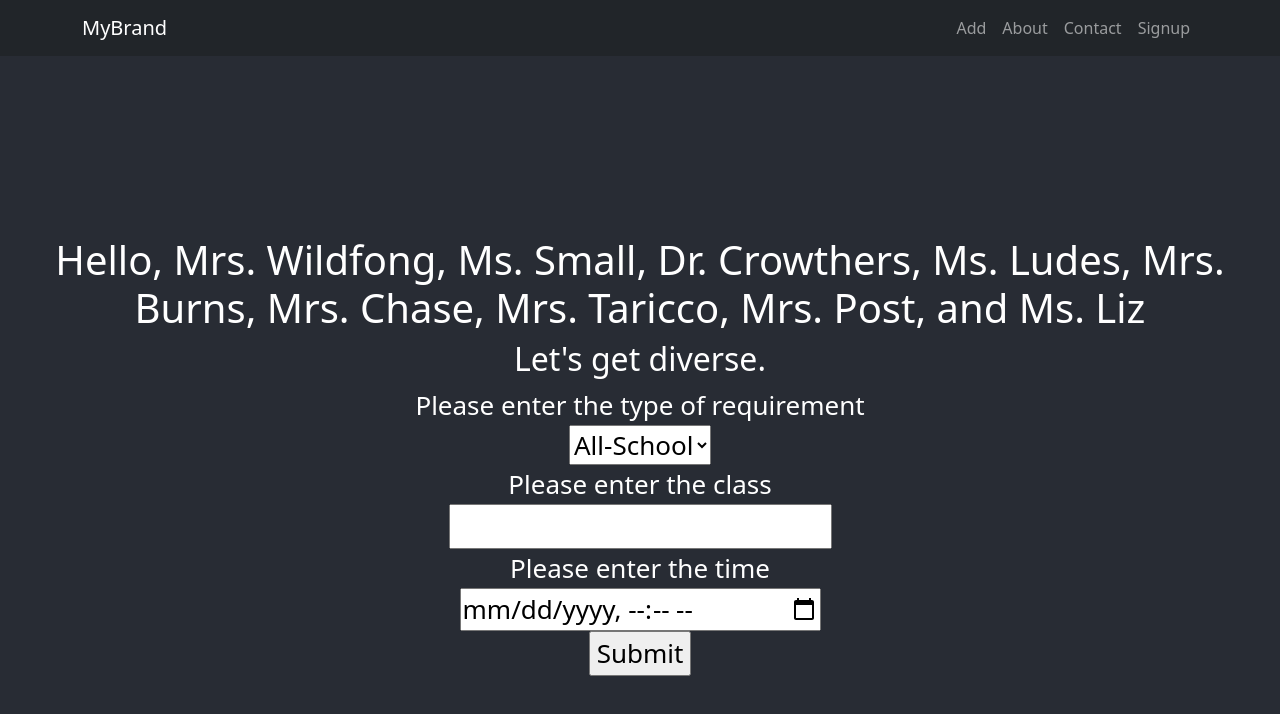
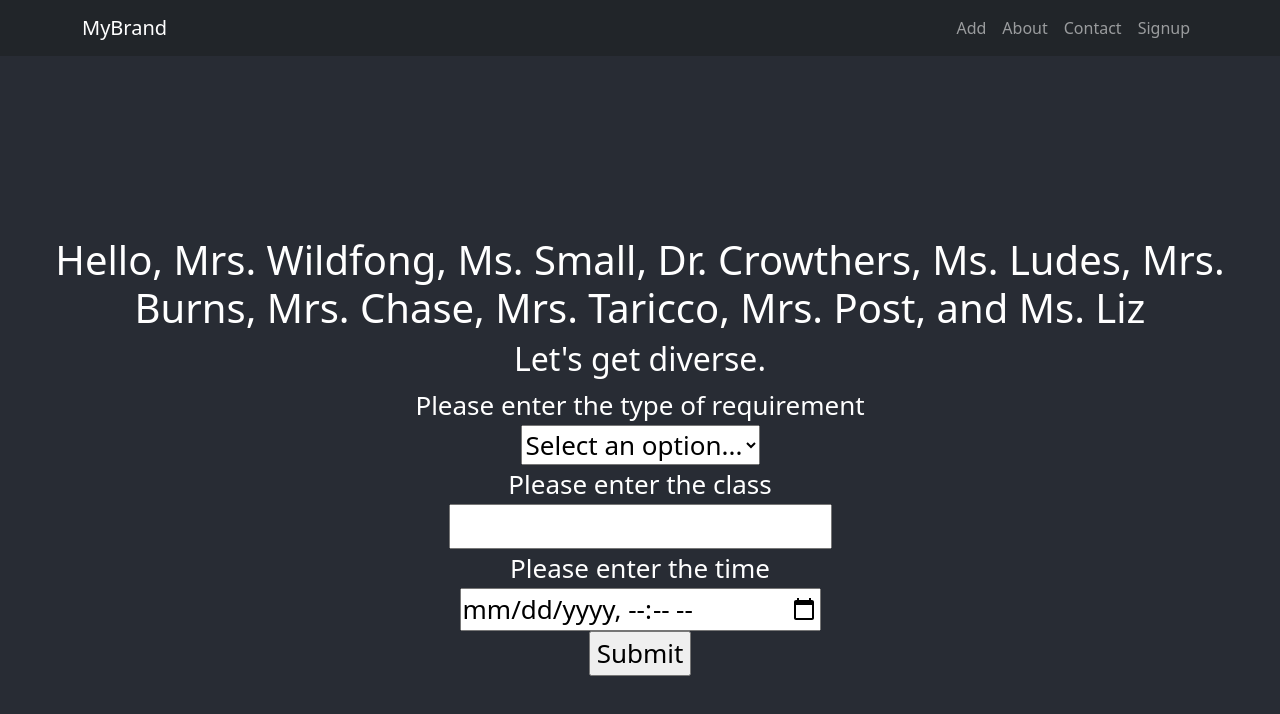
Before and after one commit to jothplayz/my-app, a React (Create React App) app: page / in a window 1280 px wide. Shown: the top 714 px of the page. Built offline with nearby package versions, Linux system fonts and the light colour scheme.

Commit message:
fixed firebase

```diff
--- a/src/App.js
+++ b/src/App.js
@@ -92,6 +92,7 @@ function MyForm() {
 
   const handleSubmit = (event) => {
     event.preventDefault();
+    alert(inputs);
     try {
       const docRef = addDoc(collection(db, "requirements"), {
         Type: inputs.requirements,
@@ -106,23 +107,24 @@ function MyForm() {
 
   return (
     <form onSubmit={handleSubmit}>
-      <label for="requirements">Please enter the type of requirement</label>
+      <label htmlFor="requirements">Please enter the type of requirement</label>
           <br />
           <select name="requirements" id="requirements" onChange={handleChange}>
-            <option value="all-school">All-School</option>
-            <option value="no block">No Class</option>
-            <option value="Q section">Q</option>
-            <option value="E section">E</option>
-            <option value="D section">D</option>
+            <option value="None">Select an option...</option>
+            <option value="All-School">All-School</option>
+            <option value="No Block">No Class</option>
+            <option value="Q Section">Q</option>
+            <option value="E Section">E</option>
+            <option value="D Section">D</option>
           </select>
           <br></br>
           {/*Prompts the teacher to type what class its for*/}
-          <label for="class">Please enter the class</label>
+          <label htmlFor="class">Please enter the class</label>
           <br></br>
           <input type="text" id="class" name="class" onChange={handleChange}></input>
           <br></br>
           {/*Asks for the teacher to put in day and time they want their requirement */}
-          <label for="Time">Please enter the time</label>
+          <label htmlFor="Time">Please enter the time</label>
           <br></br>
           <input type="datetime-local" id="Time" name="Time" onChange={handleChange}></input>
           <br></br>
```
